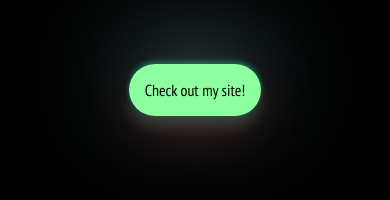
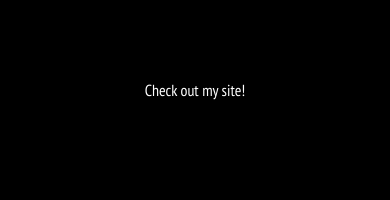
Before and after one commit to chrism47/Portfolio-Site, a plain HTML site: page index.html in a window 390 px wide. Shown: the part 190-390 px from the top of the page. Drawn offline with Linux system fonts and the light colour scheme; a web font is replaced by a local one.

Commit message:
removing glow

```diff
--- a/contact.html
+++ b/contact.html
@@ -35,6 +35,6 @@
       <div id="footer-templater"></div>
       <script src="js/template.js"></script>
       <script src="js/index.js"></script>
-      <script src="js/mobileGlow.js"></script>
+      <!-- <script src="js/mobileGlow.js"></script> -->
 </body>
 </html>
--- a/css/style.css
+++ b/css/style.css
@@ -344,7 +344,7 @@ a:hover {
         padding-left:-10%;
     }
 }
-@media (width < 550px){
+/* @media (width < 550px){
     .glow {
         background-color: rgb(142, 255, 161);
         box-shadow: rgba(219, 11, 11, 0.169) 0px 20px 55px,
@@ -355,7 +355,7 @@ a:hover {
         transition: background-color 10s;
         transition: box-shadow 2.3s;
         color: black;
-    }
+    } */
 @media (width < 399px) {
 
     body {
@@ -412,4 +412,3 @@ a:hover {
         margin-left:22%;
         font-size: 1.2rem;
     }}
-    }
--- a/js/mobileGlow.js
+++ b/js/mobileGlow.js
@@ -1,5 +1,5 @@
-const ctaBtn = document.querySelector('a.enter-btn');
-setTimeout(function timeGlowLoop() {
-    ctaBtn.classList.add("glow");
+// const ctaBtn = document.querySelector('a.enter-btn');
+// setTimeout(function timeGlowLoop() {
+//     ctaBtn.classList.add("glow");
 
-})
+// })
```
Also changed, not shown: services.html (+1 -1 lines).
